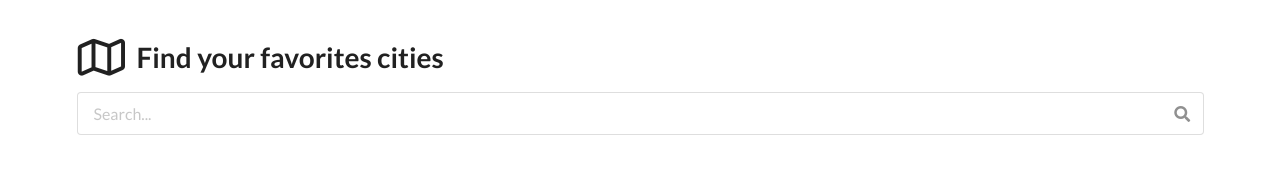
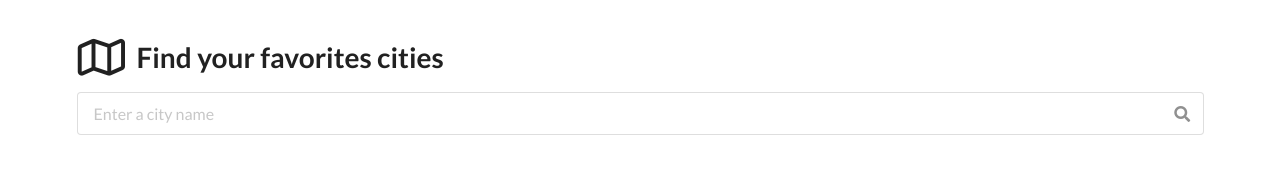
Before and after one commit to uxmoon/city-filter, a React (Create React App) app: page / in a window 1280 px wide. Shown: the top 185 px of the page. Built offline with nearby package versions, Linux system fonts and the light colour scheme.

Commit message:
updated input placeholder text

```diff
--- a/src/components/Search.js
+++ b/src/components/Search.js
@@ -55,7 +55,7 @@ const Search = () => {
               value={term}
               onChange={(event) => setTerm(event.target.value)}
               className="input"
-              placeholder="Search..."
+              placeholder="Enter a city name"
             />
             <i className="search icon"></i>
           </div>
```
